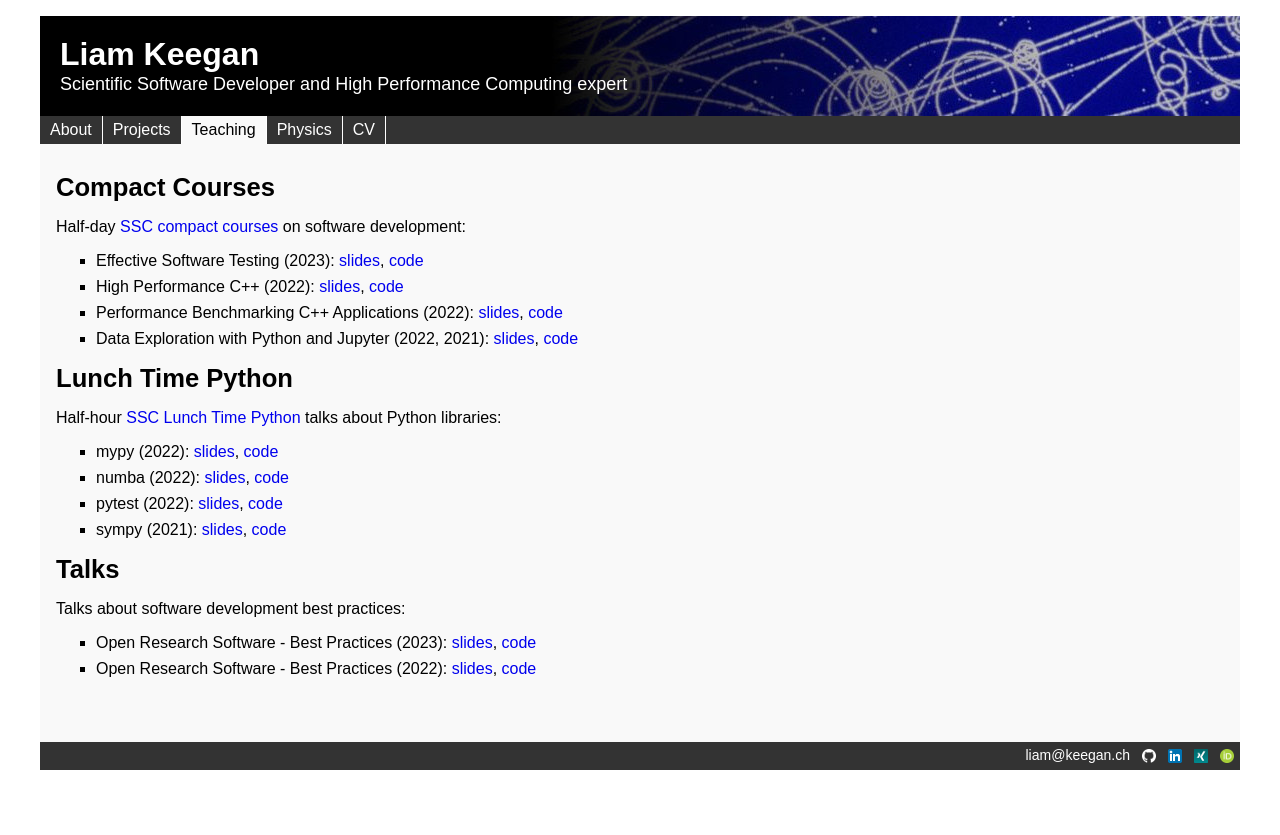
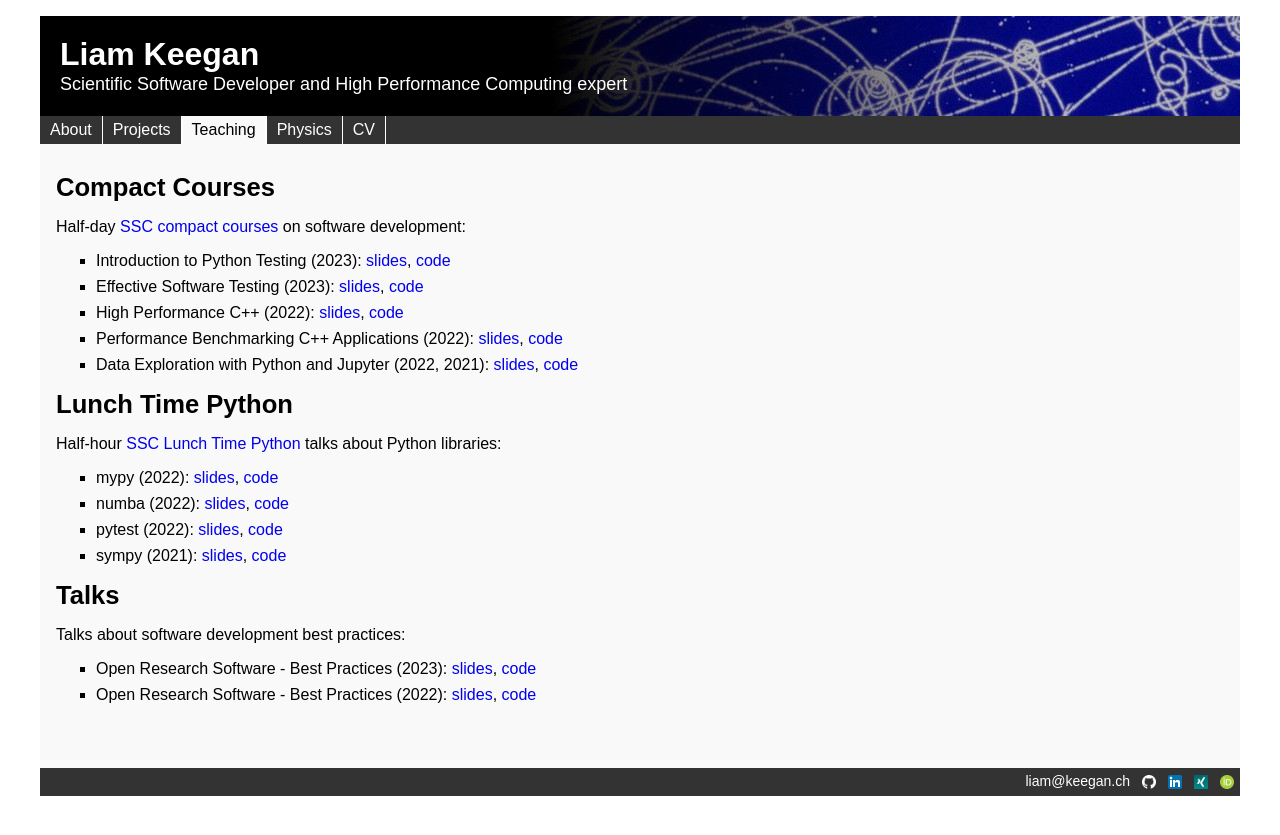
Before and after one commit to lkeegan/lkeegan.github.io, a Jekyll site: the page built from teaching.md, in a window 1280 px wide. Shown: the top 835 px of the page. Built offline with Jekyll 4.4.1, drawn with Linux system fonts in a browser that asks for light colours.

Commit message:
add python testing course

```diff
--- a/_data/teaching.yml
+++ b/_data/teaching.yml
@@ -1,6 +1,11 @@
 - title: Compact Courses
   description: 'Half-day <a href="https://ssc.iwr.uni-heidelberg.de/events">SSC compact courses</a> on software development'
   items:
+    - year: 2023
+      title: Introduction to Python Testing
+      slides: https://github.com/ssciwr/python-testing-intro/raw/main/docs/slides/slides.pdf
+      code: https://github.com/ssciwr/python-testing-intro
+
     - year: 2023
       title: Effective Software Testing
       slides: https://github.com/ssciwr/effective-software-testing/raw/main/docs/slides/slides.pdf
```
Also changed, not shown: .pre-commit-config.yaml.
